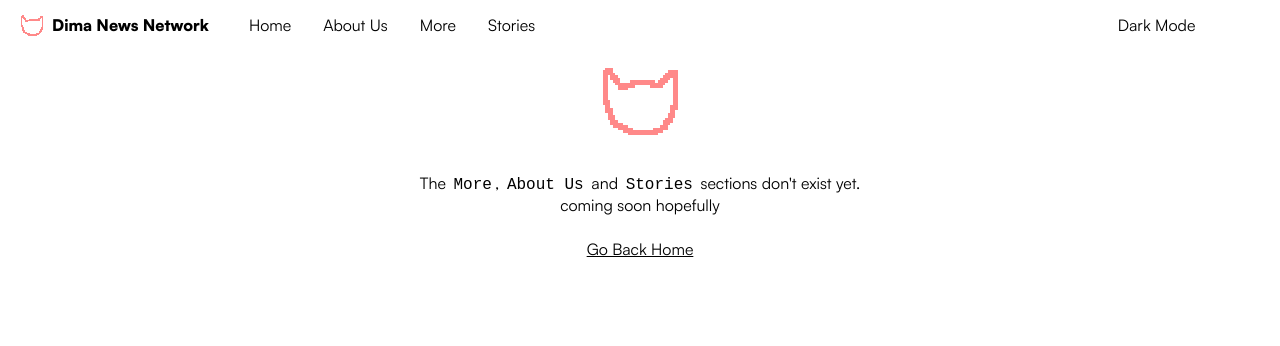
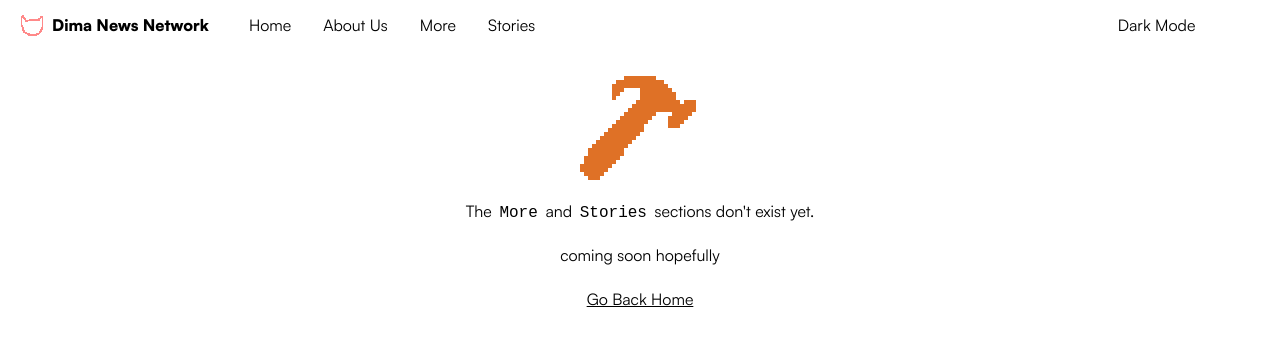
Before and after one commit to RubyPlayzz/DimaNewsNetwork, a Jekyll site: the page built from coming-soon.html, in a window 1280 px wide. Shown: the top 346 px of the page. Built offline with Jekyll 4.4.1, drawn with Linux system fonts in a browser that asks for light colours.

Commit message:
hammer game setup

```diff
--- a/coming-soon.html
+++ b/coming-soon.html
@@ -10,12 +10,15 @@ permalink: /coming-soon/
     <title>Coming Soon</title>
     <link rel="stylesheet" href="{{ site.baseurl }}/css/styles.css">
     <link rel="stylesheet" href="{{ site.baseurl }}/css/coming-soon.css">
+
+    <script src="{{site.baseurl}}/scripts/hammerGame/game.js" type="module"></script>
 </head>
 <body>
     {% include header.html %}
     <main>
-        <img src="{{ site.baseurl }}/assets/site-assets/icon.png" alt="icon" class="pixelated-img">
-        <p>The <code>More</code>, <code>About Us</code> and <code>Stories</code> sections don't exist yet.</p>
+        <img src="{{ site.baseurl }}/assets/site-assets/hammer-2.png" id="hammer" alt="icon" class="pixelated-img no-drag" draggable="false">
+        <p>The <code>More</code> and <code>Stories</code> sections don't exist yet.</p>
+        <br>
         <p>coming soon hopefully</p>
 
         <br>
--- a/css/about-us.css
+++ b/css/about-us.css
@@ -26,7 +26,7 @@ body {
 
 #about-us-title {
     margin-bottom: 1em;
-    margin-top: 1em;
+    margin-top: 0em;
 }
 
 #about-us-text-container {
--- a/css/coming-soon.css
+++ b/css/coming-soon.css
@@ -1,18 +1,26 @@
+/* Base page styling */
 main {
     max-width: 60em;
     margin: auto;
-    padding: 0em 1em;
-    margin-top: 60px;
+    margin-top: 20px;
 }
-
+/* Coming soon */
 main * {
     text-align: center;
 }
 
-main img {
+/* Hammer */
+#hammer {
     display: block;
     margin: auto;
-    height: 5em;
+    height: 8em;
 
-    margin-bottom: 2em;
+    margin-bottom: 1em;
+
+    transition: transform 0.2s ease-in-out;
 }
+
+#hammer:hover {
+    transform: rotate(-5deg);
+    cursor: pointer;
+}
--- a/css/styles.css
+++ b/css/styles.css
@@ -220,6 +220,14 @@ code {
     color: var(--accent);
 }
 
+.no-drag {
+    -webkit-user-drag: none;
+    user-select: none;
+    -moz-user-select: none;
+    -webkit-user-select: none;
+    -ms-user-select: none;
+}
+
 /* Links */
 a:link {
     color: var(--link);
--- /dev/null
+++ b/scripts/hammerGame/game.js
@@ -0,0 +1 @@
+const baseHammerElement = document.querySelector();
```
Also changed, not shown: package.json (added, +25 -0 lines), assets/site-assets/hammer-2-nofill.png (added), assets/site-assets/hammer-2.png (added), assets/site-assets/hammer.png (added), 4 other files.
